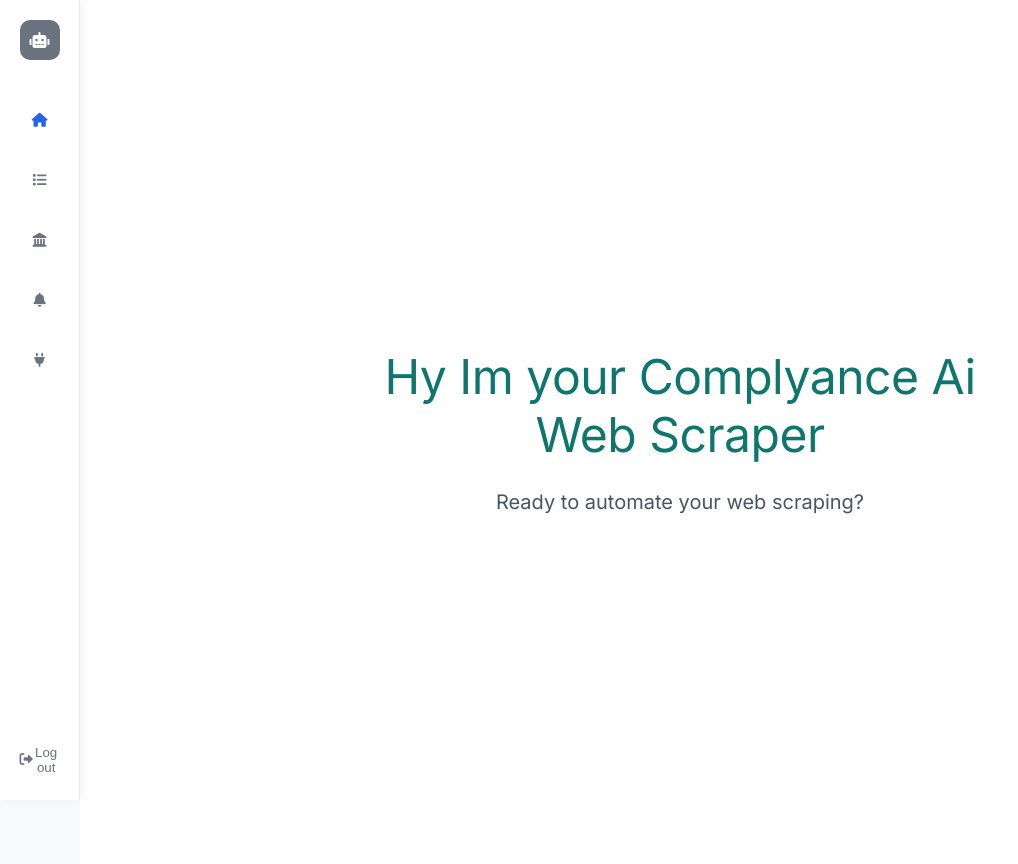
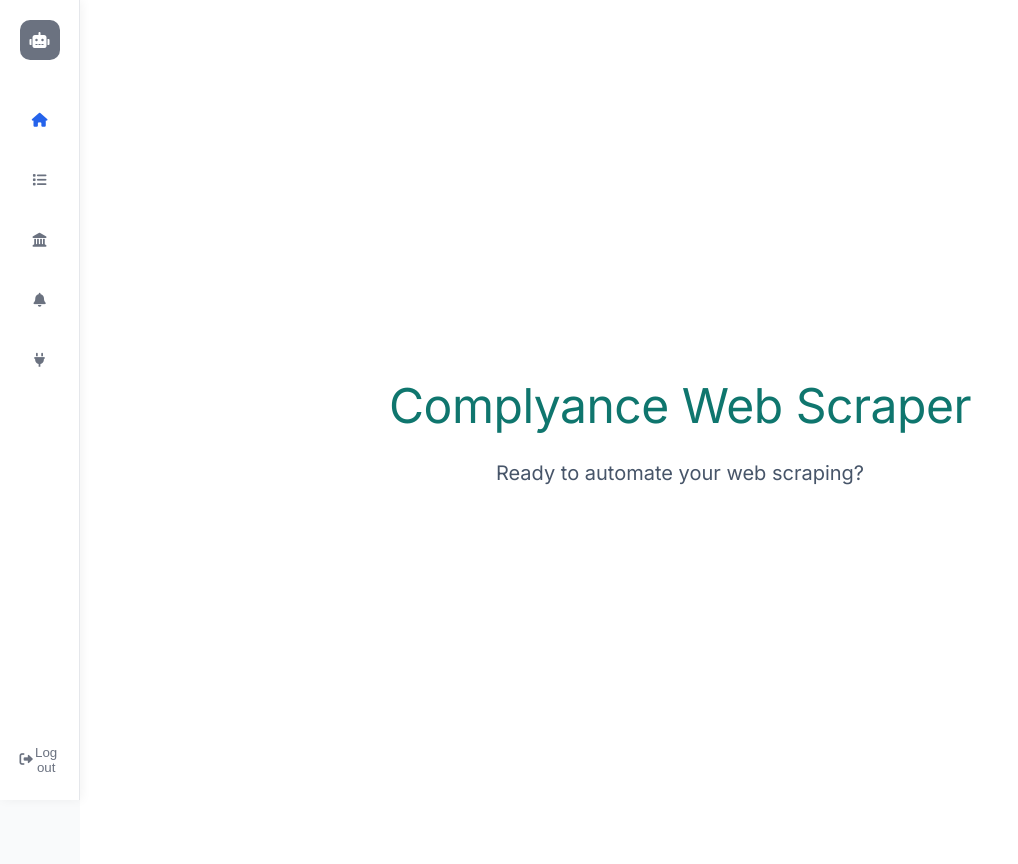
Before and after one commit to complyancemarketing/ai-web-scraper, a Flask app: page / in a window 1280 px wide. Shown: the whole page, without its empty margins (0-1018 px from the left). Run offline with Flask 3, Linux system fonts and the light colour scheme.

Commit message:
Update welcome message in index.html for clarity and branding. Changed text from "Hy Im your Complyance Ai Web Scraper" to "Complyance Web Scraper" to enhance user understanding.

```diff
--- a/templates/index.html
+++ b/templates/index.html
@@ -49,7 +49,7 @@
             <div class="welcome-container">
                 <div class="welcome-content">
                     <div class="main-message">
-                        <span class="welcome-text">Hy Im your Complyance Ai Web Scraper</span>
+                        <span class="welcome-text">Complyance Web Scraper</span>
                     </div>
                     <div class="sub-message">
                         <span>Ready to automate your web scraping?</span>
```
